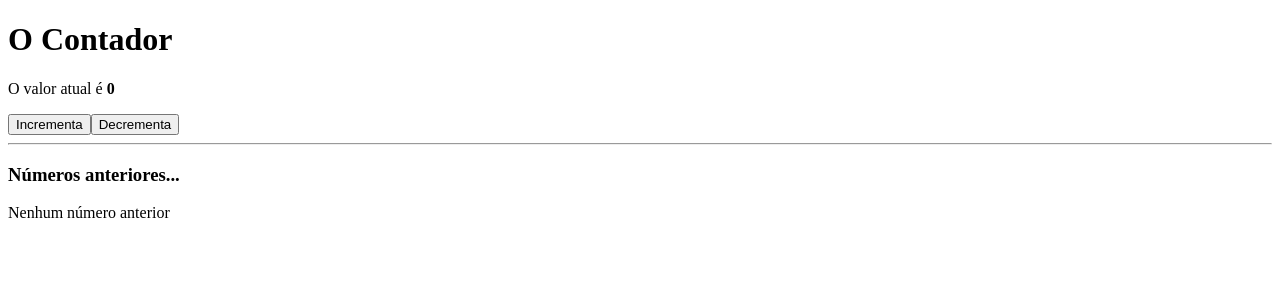
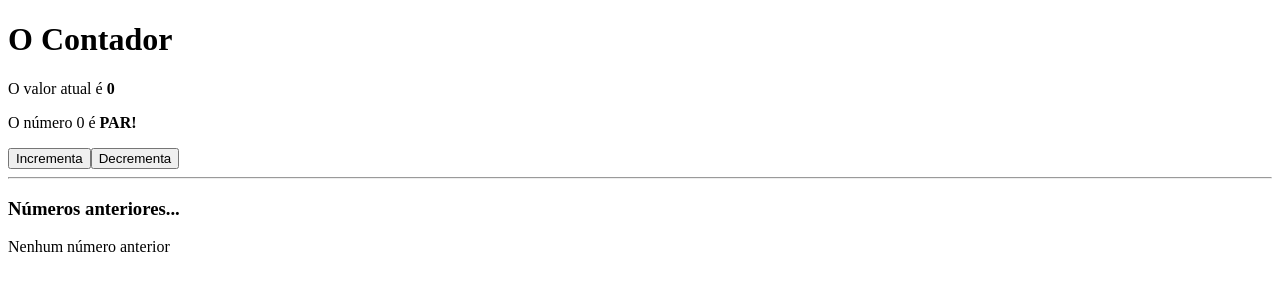
Before and after one commit to LeonardoZ/treinamento-angular, an Angular app: page / in a window 1280 px wide. Shown: the top 300 px of the page. Built offline with nearby package versions, Linux system fonts and the light colour scheme.

Commit message:
implements even odd

```diff
--- a/src/app/app.module.ts
+++ b/src/app/app.module.ts
@@ -4,11 +4,13 @@ import { BrowserModule } from '@angular/platform-browser';
 import { AppRoutingModule } from './app-routing.module';
 import { AppComponent } from './app.component';
 import { CounterComponent } from './counter/counter.component';
+import { EvenOddDisplayComponent } from './even-odd-display/even-odd-display.component';
 
 @NgModule({
   declarations: [
     AppComponent,
-    CounterComponent
+    CounterComponent,
+    EvenOddDisplayComponent
   ],
   imports: [
     BrowserModule,
--- a/src/app/counter/counter.component.html
+++ b/src/app/counter/counter.component.html
@@ -3,6 +3,8 @@
 <p>
   O valor atual é <strong>{{ counter }}</strong>
 </p>
+
+<app-even-odd-display [value]="counter"></app-even-odd-display>
 
 <button (click)="increment()">Incrementa</button>
 <button (click)="decrement()">Decrementa</button>
--- a/src/app/counter/counter.component.ts
+++ b/src/app/counter/counter.component.ts
@@ -1,4 +1,5 @@
-import { Component } from '@angular/core';
+import { Component, OnInit, ViewChild } from '@angular/core';
+import { EvenOddDisplayComponent } from '../even-odd-display/even-odd-display.component';
 
 @Component({
   selector: 'app-counter',
@@ -9,13 +10,26 @@ export class CounterComponent {
   counter = 0;
   previousNumbers: number[] = [];
 
+  @ViewChild(EvenOddDisplayComponent)
+  evenOddDisplay!: EvenOddDisplayComponent;
+
   increment() {
     this.previousNumbers.push(this.counter);
     this.counter += 1;
+    this.logEvenOdd();
   }
 
   decrement() {
     this.previousNumbers.push(this.counter);
     this.counter -= 1;
+    this.logEvenOdd();
+  }
+
+  private logEvenOdd() {
+    const message = `O número ${
+      this.counter
+    } é ${this.evenOddDisplay.evenOdd()}`;
+
+    console.log(message);
   }
 }
--- /dev/null
+++ b/src/app/even-odd-display/even-odd-display.component.html
@@ -0,0 +1,3 @@
+<p>
+  O número {{ value }} é <strong>{{ evenOdd() }}!</strong>
+</p>
--- /dev/null
+++ b/src/app/even-odd-display/even-odd-display.component.ts
@@ -0,0 +1,19 @@
+import { Component, Input, ViewChild } from '@angular/core';
+
+@Component({
+  selector: 'app-even-odd-display',
+  templateUrl: './even-odd-display.component.html',
+  styleUrls: ['./even-odd-display.component.css'],
+})
+export class EvenOddDisplayComponent {
+  @Input('value')
+  value: number = 0;
+
+  evenOdd() {
+    return this.isEven(this.value) ? 'PAR' : 'IMPAR';
+  }
+
+  isEven(value: number): boolean {
+    return value % 2 === 0 ? true : false;
+  }
+}
```
Also changed, not shown: src/app/even-odd-display/even-odd-display.component.css (added).
